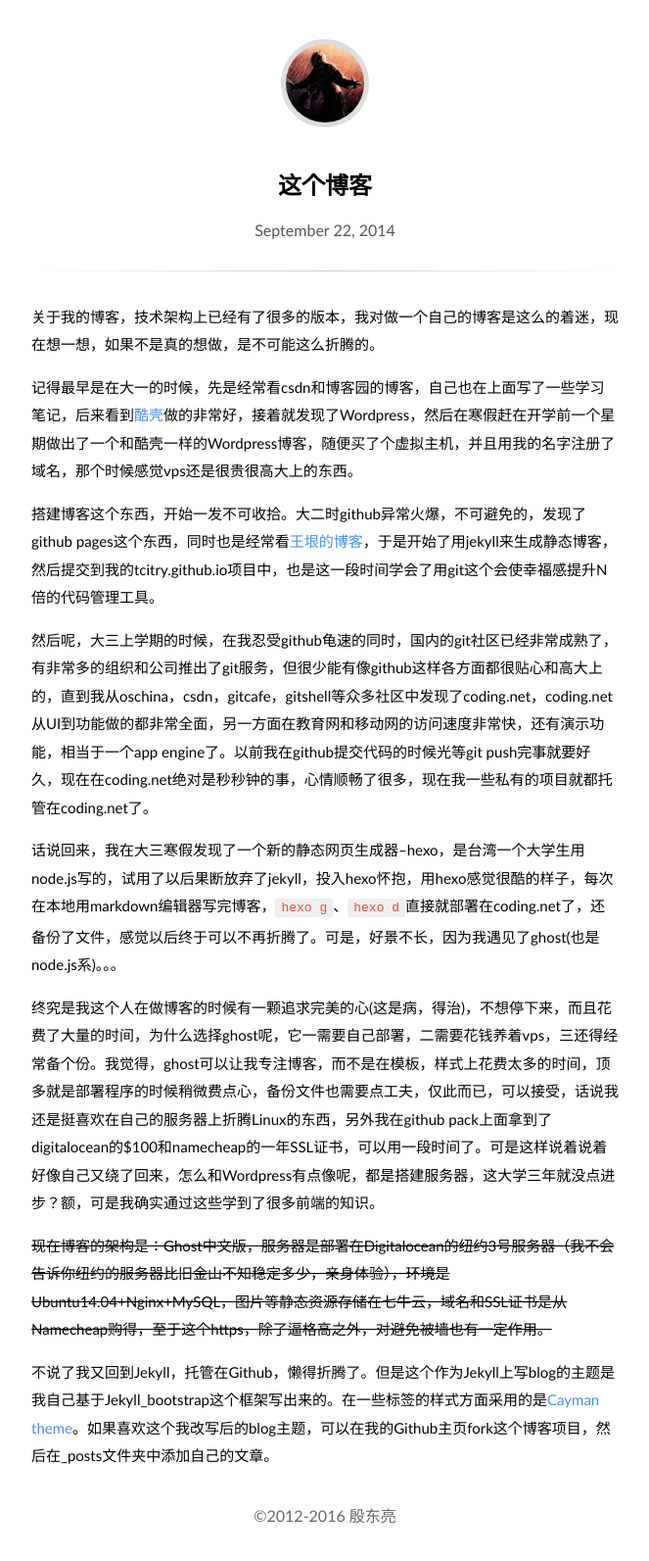
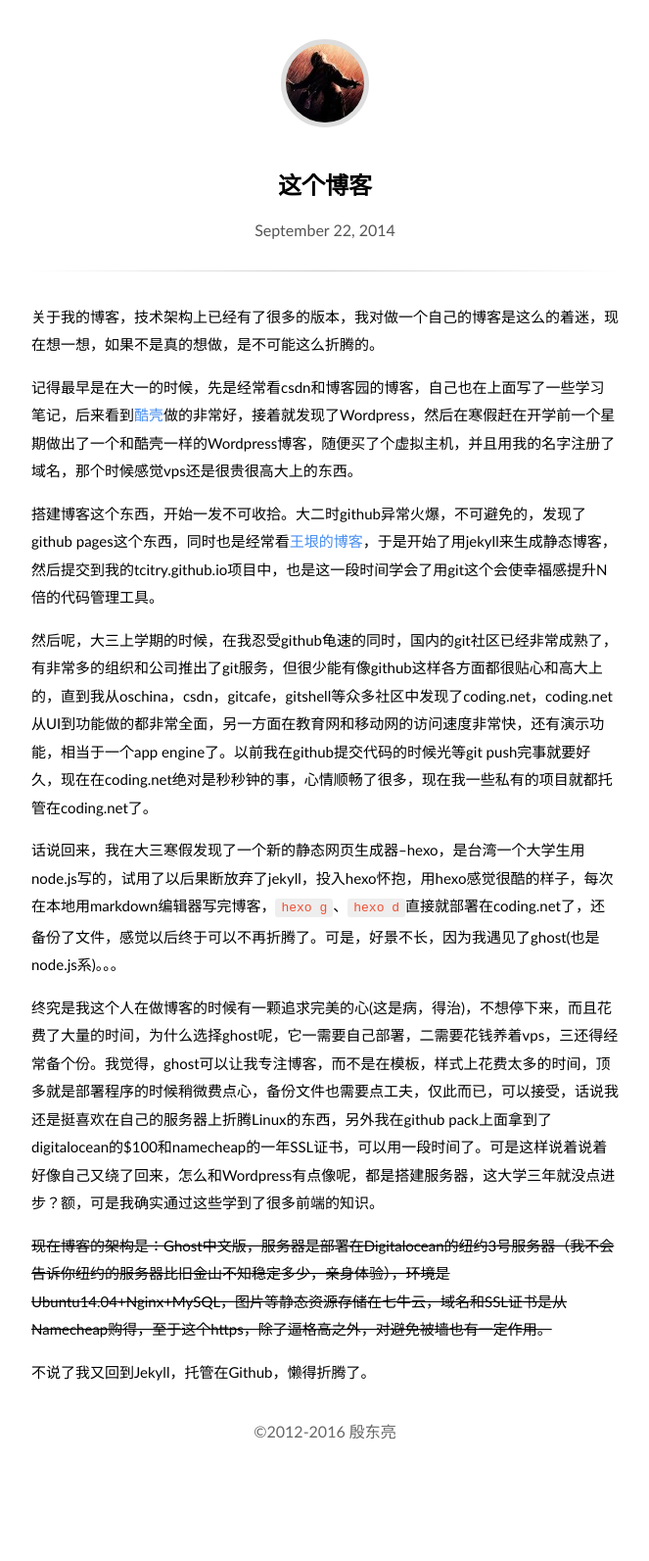
Before and after one commit to dlpu/dlpu.github.io, a Jekyll site: the page built from _posts/2014-09-22-this-blog.md, in a window 1280 px wide. Shown: the whole page at 98% size, without its empty margins (308-971 px from the left). Built offline with Jekyll 4.4.1, drawn with Linux system fonts in a browser that asks for light colours; some web fonts are replaced; Markdown is read by kramdown in place of the engine named in the settings; after the commit the page ends 1507 px from its top, so only the background shows below that; some of the changed lines change nothing that is shown.

Commit message:
post trivial

```diff
--- a/_layouts/post.html
+++ b/_layouts/post.html
@@ -26,8 +26,8 @@
 	<div id="disqus_thread"></div>
 	<script>
 		var disqus_config = function () {
-this.page.url = {{ page.url }}; // Replace PAGE_URL with your page's canonical URL variable
-this.page.identifier = {{ page.url }}; // Replace PAGE_IDENTIFIER with your page's unique identifier variable
+			this.page.url = {{ page.url }};
+			this.page.identifier = {{ page.url }};
 		};
 
 (function() { // DON'T EDIT BELOW THIS LINE
--- a/_posts/2014-09-22-this-blog.md
+++ b/_posts/2014-09-22-this-blog.md
@@ -17,4 +17,4 @@
 
 ~~现在博客的架构是：Ghost中文版，服务器是部署在Digitalocean的纽约3号服务器（我不会告诉你纽约的服务器比旧金山不知稳定多少，亲身体验），环境是Ubuntu14.04+Nginx+MySQL，图片等静态资源存储在七牛云，域名和SSL证书是从Namecheap购得，至于这个https，除了逼格高之外，对避免被墙也有一定作用。~~
 
-不说了我又回到Jekyll，托管在Github，懒得折腾了。但是这个作为Jekyll上写blog的主题是我自己基于Jekyll_bootstrap这个框架写出来的。在一些标签的样式方面采用的是[Cayman theme](https://github.com/jasonlong/cayman-theme)。如果喜欢这个我改写后的blog主题，可以在我的Github主页fork这个博客项目，然后在\_posts文件夹中添加自己的文章。
+不说了我又回到Jekyll，托管在Github，懒得折腾了。
```
Lines whose indentation alone changed are shown as unchanged.
